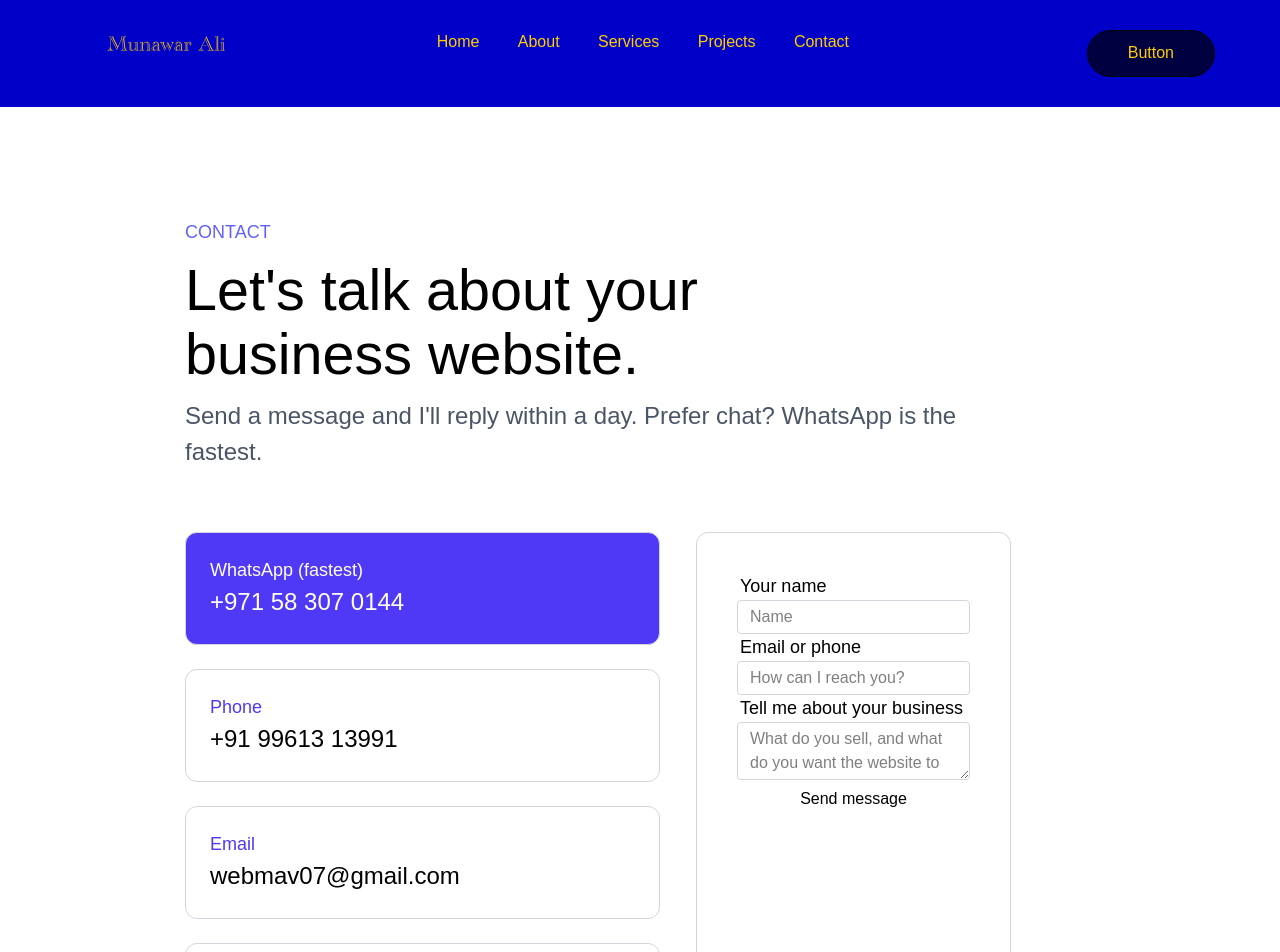
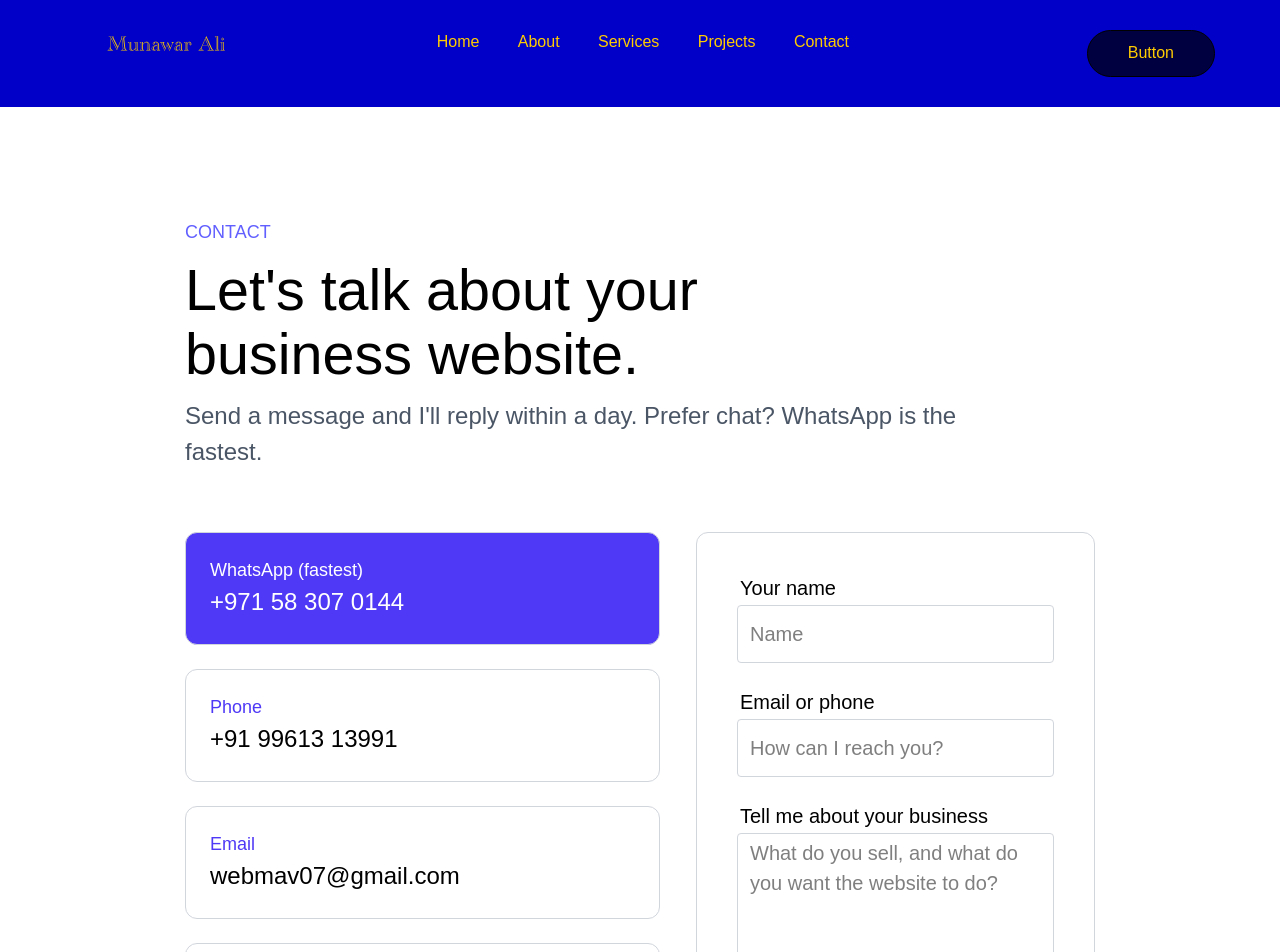
Before and after one commit to Webmav/my-portfolio, a React (Vite) app: page /contact in a window 1280 px wide. Shown: the top 952 px of the page. Built offline with nearby package versions, Linux system fonts and the light colour scheme; a web font is replaced by a local one.

Commit message:
Styled ContactPage as designed.

```diff
--- a/src/pages/ContactPage.jsx
+++ b/src/pages/ContactPage.jsx
@@ -1,6 +1,6 @@
 export default function ContactPage() {
     return(
-        <div className="px-[185px] py-[100px] ">
+        <div className="px-[185px] py-[100px] pb-[150px] ">
             <div className="flex flex-col gap-[12px]">
                 <h1 className="text-[18px] text-indigo-500 mt-[12px]">CONTACT</h1>
 
@@ -40,36 +40,37 @@ export default function ContactPage() {
                     </div>
                 </div>
 
-                <div className="border border-gray-300 rounded-[12px] px-[40px] py-[40px] text-black">
+                <div className="flex flex-col gap-[24px] border border-gray-300 rounded-[12px] px-[40px] py-[40px] text-black w-full">
                     <div>
-                        <h2 className="px-[3px] text-[18px]">Your name</h2>
+                        <h2 className="px-[3px] text-[20px] mb-[2px] ">Your name</h2>
                         <input
                             type="text"
                             name="name"
                             placeholder="Name"
-                            className="border border-gray-300 rounded px-3 py-1 w-full"
+                            className="border border-gray-300 h-[58px] rounded px-3 py-1 w-full text-[20px]"
                         />
                     </div>
                     <div>
-                        <h2 className="px-[3px] text-[18px]">Email or phone</h2>
+                        <h2 className="px-[3px] text-[20px] mb-[2px] ">Email or phone</h2>
                         <input
                             type="email"
                             name="emailOrPhone"
                             placeholder="How can I reach you?"
-                            className="border border-gray-300 rounded px-3 py-1 w-full"
+                            className="border border-gray-300 h-[58px] rounded px-3 py-1 w-full text-[20px]"
                         />
                     </div>
                     <div>
-                        <h2 className="px-[3px] text-[18px]">Tell me about your business</h2>
+                        <h2 className="px-[3px] text-[20px] mb-[2px] ">Tell me about your business</h2>
                         <textarea
                             type="email"
                             name="emailOrPhone"
                             placeholder="What do you sell, and what do you want the website to do?"
-                            className="border border-gray-300 rounded px-3 py-1 w-full"
+                            className="border border-gray-300 h-[150px] rounded px-3 py-1 w-full text-[20px]"
                         />
                     </div>
+
                     <button
-                        className="rounded w-full"
+                        className="rounded-[12px] w-full h-[60px] bg-indigo-600 text-white text-[20px] active:bg-indigo-700"
                     >
                         Send message
                     </button>
```
